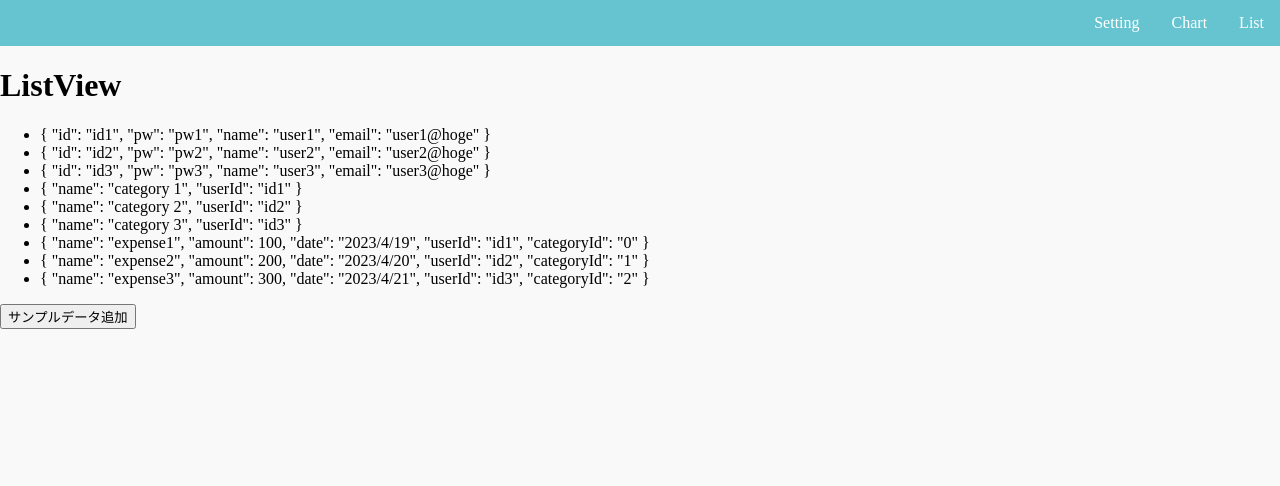
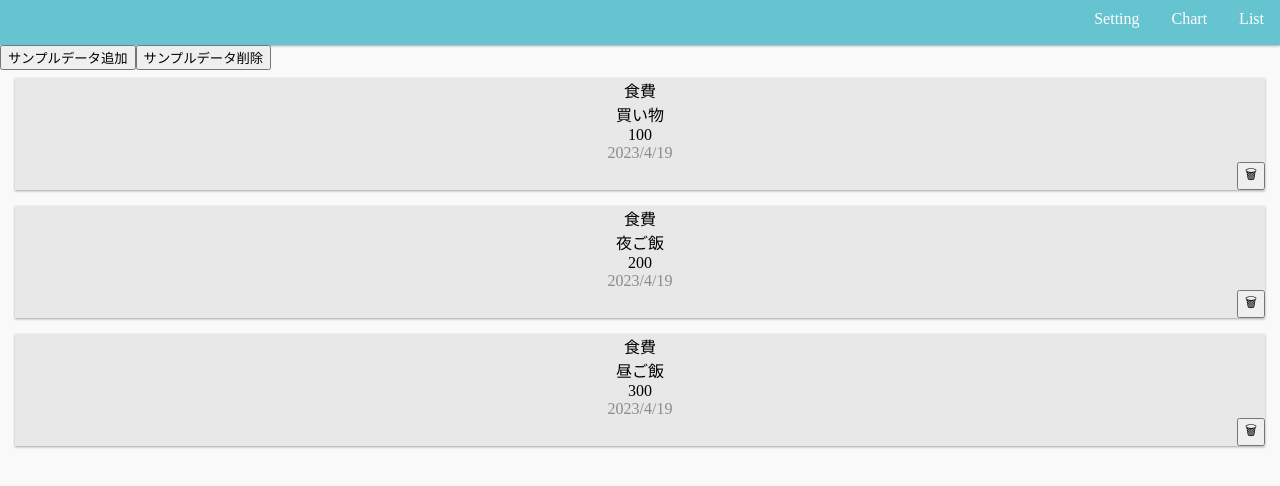
Before and after one commit to nitorionedan/home-budget, a Vue app: page / in a window 1280 px wide. Both pictures are taken after a click on the button "サンプルデータ追加". Shown: the top 486 px of the page. Built offline with nearby package versions, Linux system fonts and the light colour scheme.

Commit message:
dev: create list view mock

```diff
--- a/src/assets/main.css
+++ b/src/assets/main.css
@@ -1,3 +1,7 @@
+* {
+    box-sizing: border-box;
+}
+
 body {
     background-color: #f9f9f9;
     margin: 0;
--- a/src/components/ExpenseCard.vue
+++ b/src/components/ExpenseCard.vue
@@ -1,10 +1,52 @@
 <script setup lang="ts">
-
 defineProps<{
-    userId: string
+    category: string,
+    name: string,
+    amount: number,
+    date: string
 }>();
 </script>
 
 <template>
+    <div class="card-frame">
+        <div class="category">{{ category }}</div>
+        <div class="name">{{ name }}</div>
+        <div class="amount">{{ amount }}</div>
+        <div class="date">{{ date }}</div>
+        <div class="delete-button">
+            <button class="delete-button">🗑</button>
+        </div>
+    </div>
+</template>
 
-</template>
+<style scoped>
+.card-frame {
+    width: 100%;
+    background-color: #E8E8E8;
+    box-shadow: 0 1px 3px rgba(0,0,0,0.12), 0 1px 2px rgba(0,0,0,0.24);
+    /* margin: 15px 15px 15px 15px; */
+    /* margin-right: 15px; */
+}
+
+.category {
+    /* border: solid 1px black; */
+    text-align: center;
+}
+
+.name {
+    text-align: center;
+}
+
+.amount {
+    text-align: center;
+}
+
+.date {
+    text-align: center;
+    color: #8A8A8A;
+}
+
+.delete-button {
+    text-align: right;
+}
+</style>
--- a/src/components/Header.vue
+++ b/src/components/Header.vue
@@ -19,13 +19,19 @@ const strings = computed((): Strings => useStringsStore().strings);
     overflow: hidden;
     background-color: #66C4D1;
     display: block;
+    box-shadow: 0 1px 3px rgba(0,0,0,0.12), 0 1px 2px rgba(0,0,0,0.24);
+    width: 100%;
+    height: 45px;
+    margin: 0;
+    padding: 0;
+    /* position: fixed; */
 }
 
 .topnav > a {
     float: right;
     text-align: center;
     text-decoration: none;
-    padding: 14px 16px;
+    padding: 10px 16px;
     color: white;
     transition: 0.3s;
 }
--- a/src/stores/expenses.ts
+++ b/src/stores/expenses.ts
@@ -21,18 +21,18 @@ export const useExpensesStore = defineStore({
         }
     },
     getters: {
-        byUserId: (state): Map<string, Expense> => {
-            const userStore = useUserAccountsStore();
-            const userIds = [...userStore.userAccounts].filter(([id, account]) => id);
-            console.log(`userId: ${userIds.toString()}`);
-            const expensesByUserId = new Map<string, Expense>();
-            const array = [...state.expenses];
-            // const filtered = array.filter(([id, expense]) => {
+        // byUserId: (state): Map<string, Expense> => {
+        //     const userStore = useUserAccountsStore();
+        //     const userIds = [...userStore.userAccounts].map(([id, account]) => id);
+        //     const array = [...state.expenses];
+        //     const expensesByUserId = array.filter(([id, expense]) => {
+        //         const matchUserId = (userId: string) => { userId === userStore.currentUser.id };
+        //         console.log(`compare: ${ id }`);
+        //         return userIds.some(matchUserId);
+        //     });
 
-            // });
-
-            return state.expenses;
-        },
+        //     return new Map(expensesByUserId.map(([id, expense]) => [id, expense]));
+        // },
     },
     actions: {
         createExpense(expense: Expense): void {
--- a/src/stores/userAccounts.ts
+++ b/src/stores/userAccounts.ts
@@ -1,47 +1,121 @@
+import { ArgumentNullError } from "@/utilities/exceptions";
 import { defineStore } from "pinia";
-import { useBudgetCategoriesStore } from "./budgetCategories";
-import { useExpensesStore } from "./expenses";
 
 export type UserAccount = {
     id: string,
     pw: string,
     name: string,
-    email: string
+    email: string,
+    expenses: Expense[],
+    budgetCategories: BudgetCategory[]
+};
+
+export type Expense = {
+    id: string,
+    name: string,
+    amount: number,
+    date: string,
+    userId: string,
+    categoryId: string
+};
+
+export type BudgetCategory = {
+    id: string,
+    name: string,
+    userId: string
 };
 
 type State = {
-    userAccounts: Map<string, UserAccount>
+    userAccounts: UserAccount[],
+    currentUser: UserAccount
 };
 
 export const useUserAccountsStore = defineStore({
     id: "userAccounts",
     state: (): State => {
         return {
-            userAccounts: new Map<string, UserAccount>()
+            userAccounts: [] as UserAccount[],
+            currentUser: {
+                id: "",
+                pw: "",
+                name: "",
+                email: "",
+                expenses: [] as Expense[],
+                budgetCategories: [] as BudgetCategory[]
+            }
         }
     },
     getters: {
+        // currentExpenses: (state) => {
+        //     const expenses = [...state.currentUser.expenseMap];
+        //     const budgetCategories = state.currentUser.budgetCategoryMap;
+        //     const t = expenses.map(([id, expense]) => {
+        //         const budgetCategory = budgetCategories.get(expense.categoryId);
+        //         if (budgetCategories === undefined) {
+        //             throw new Error(`予算カテゴリID${expense.categoryId}に対する予算カテゴリがありません。`);
+        //         }
+        //         return {expense: expense, budgetCategory: budgetCategory}
+        //     });
+        // },
+
+        // currentBudgetCategories: (state): Map<string, BudgetCategory> => {
+        //     if (state.currentUser.budgetCategoryMap == undefined) {
+        //         state.currentUser.budgetCategoryMap = new Map<string, BudgetCategory>();
+        //     }
+
+        //     return state.currentUser.budgetCategoryMap;
+        // },
     },
     actions: {
         // テスト用データ用意
         prepareTestData(): void {
-            const user1: UserAccount = { id: "id1", pw: "pw1", name: "user1", email: "user1@hoge" };
-            const user2: UserAccount = { id: "id2", pw: "pw2", name: "user2", email: "user2@hoge" };
-            const user3: UserAccount = { id: "id3", pw: "pw3", name: "user3", email: "user3@hoge" };
-            this.userAccounts.set(user1.id, user1);
-            this.userAccounts.set(user2.id, user2);
-            this.userAccounts.set(user3.id, user3);
+            // アカウント
+            this.userAccounts.splice(0);
+            const user1: UserAccount = { id: "id1", pw: "pw1", name: "user1", email: "user1@hoge", expenses: [], budgetCategories: [] };
+            const user2: UserAccount = { id: "id2", pw: "pw2", name: "user2", email: "user2@hoge", expenses: [], budgetCategories: [] };
+            const user3: UserAccount = { id: "id3", pw: "pw3", name: "user3", email: "user3@hoge", expenses: [], budgetCategories: [] };
+            this.userAccounts.push(user1);
+            this.userAccounts.push(user2);
+            this.userAccounts.push(user3);
+            this.setCurrentUser("id1");
 
-            const budgetCategoryStore = useBudgetCategoriesStore();
-            let count = 0;
-            this.userAccounts.forEach(account => {
-                budgetCategoryStore.createCategory({ name: `category ${++count}`, userId: account.id });
-            });
+            // カテゴリ
+            user1.budgetCategories.push({ id: user1.budgetCategories.length.toString(), name: "食費", userId: user1.id });
+            user1.budgetCategories.push({ id: user1.budgetCategories.length.toString(), name: "交通費", userId: user1.id });
+            user1.budgetCategories.push({ id: user1.budgetCategories.length.toString(), name: "雑費", userId: user1.id });
 
-            const expensesStore = useExpensesStore();
-            expensesStore.createExpense({ name: "expense1", amount: 100, date: "2023/4/19", userId: user1.id, categoryId: "0" });
-            expensesStore.createExpense({ name: "expense2", amount: 200, date: "2023/4/20", userId: user2.id, categoryId: "1" });
-            expensesStore.createExpense({ name: "expense3", amount: 300, date: "2023/4/21", userId: user3.id, categoryId: "2" });
-        }
+            // 支出
+            user1.expenses.push({ id: user1.expenses.length.toString(), name: "買い物", amount: 100, date: "2023/4/19", userId: user1.id, categoryId: user1.budgetCategories[0].id });
+            user1.expenses.push({ id: user1.expenses.length.toString(), name: "夜ご飯", amount: 200, date: "2023/4/19", userId: user1.id, categoryId: user1.budgetCategories[0].id });
+            user1.expenses.push({ id: user1.expenses.length.toString(), name: "昼ご飯", amount: 300, date: "2023/4/19", userId: user1.id, categoryId: user1.budgetCategories[0].id });
+        },
+
+        setCurrentUser(userId: string): void {
+            const index = this.userAccounts.findIndex((user) => user.id === userId);
+            const defaultuser: UserAccount = {
+                id: "",
+                pw: "",
+                name: "",
+                email: "",
+                expenses: [],
+                budgetCategories: []
+            };
+            this.currentUser = index === -1 ? defaultuser : this.userAccounts[index];
+        },
+
+        clearAllTestData(): void {
+            this.userAccounts.splice(0);
+            const emptyUser: UserAccount = {
+                id: "",
+                pw: "",
+                name: "",
+                email: "",
+                expenses: [],
+                budgetCategories: []
+            };
+            this.currentUser.expenses.splice(0);
+            this.currentUser.budgetCategories.splice(0);
+            this.currentUser = emptyUser;
+        },
     }
 });
--- /dev/null
+++ b/src/utilities/exceptions.ts
@@ -0,0 +1,15 @@
+export class ArgumentNullError extends Error {
+    constructor(message?: string) {
+        super(`${message}がNullです。`);
+        this.name = new.target.name;
+
+        // Maintains proper stack trace for where our error was thrown (only available on V8)
+        if (Error.captureStackTrace) {
+            Error.captureStackTrace(this, this.constructor);
+        }
+
+        // https://future-architect.github.io/typescript-guide/exception.html
+        // 下記の行はTypeScriptの出力ターゲットがES2015より古い場合(ES3, ES5)のみ必要
+        Object.setPrototypeOf(this, new.target.prototype);
+    }
+}
--- a/src/views/ListView.vue
+++ b/src/views/ListView.vue
@@ -1,31 +1,77 @@
 <script setup lang="ts">
 import { computed, ref } from 'vue';
 import { useUserAccountsStore } from '@/stores/userAccounts';
-import { useBudgetCategoriesStore } from "@/stores/budgetCategories";
-import { useExpensesStore } from "@/stores/expenses";
+import ExpenseCard from '@/components/ExpenseCard.vue';
 
-const userAccountsStore = useUserAccountsStore();
-const budgetCategoriesStore = useBudgetCategoriesStore();
-const expensesSotre = useExpensesStore();
-const expenses = computed(() => expensesSotre.byUserId);
+const usersStore = useUserAccountsStore();
+const expenses = computed(() => usersStore.currentUser.expenses);
+const budgetCategories = computed(() => usersStore.currentUser.budgetCategories);
+
+function budgetCategoryNameById(categoryId: string): string {
+    const index = budgetCategories.value.findIndex((category) => category.id === categoryId);
+    if (index === -1) {
+        console.log(`予算カテゴリID（${categoryId}）がみつかりません。`);
+        return "";
+    }
+
+    return budgetCategories.value[index].name;
+}
 
 function createTestData(): void {
-    userAccountsStore.prepareTestData();
+    usersStore.prepareTestData();
+    usersStore.setCurrentUser("id1");
+}
+
+function clearAllUserDatas(): void {
+    usersStore.clearAllTestData();
 }
 </script>
 
 <template>
-    <h1>ListView</h1>
-    <ul>
-        <li v-for="[id, account] in userAccountsStore.userAccounts" :key="id">
-            {{ account }}
-        </li>
-        <li v-for="[id, budgetCategories] in budgetCategoriesStore.categories" :key="id">
-            {{ budgetCategories }}
-        </li>
-        <li v-for="[id, expense] in expenses" :key="id">
-            {{ expense }}
-        </li>
-    </ul>
     <button @click="createTestData">サンプルデータ追加</button>
+    <button @click="clearAllUserDatas">サンプルデータ削除</button>
+    <div v-if="usersStore.currentUser.expenses.length > 0">
+        <div class="row">
+            <div class="col-12" v-for="(expense, id) in expenses" :key="id">
+                <ExpenseCard :category="budgetCategoryNameById(expense.categoryId)" :name="expense.name" :amount="expense.amount" :date="expense.date"></ExpenseCard>
+            </div>
+        </div>
+    </div>
+    <div v-else>
+        <p>データはありません。</p>
+    </div>
 </template>
+
+<style scoped>
+.row::after {
+  content: "";
+  clear: both;
+  display: block;
+}
+
+[class*="col-"] {
+  float: left;
+  padding: 8px 15px;
+}
+
+/* For desktop: */
+.col-1 {width: 8.33%;}
+.col-2 {width: 16.66%;}
+.col-3 {width: 25%;}
+.col-4 {width: 33.33%;}
+.col-5 {width: 41.66%;}
+.col-6 {width: 50%;}
+.col-7 {width: 58.33%;}
+.col-8 {width: 66.66%;}
+.col-9 {width: 75%;}
+.col-10 {width: 83.33%;}
+.col-11 {width: 91.66%;}
+.col-12 {width: 100%;}
+
+@media only screen and (max-width: 768px) {
+  /* For mobile phones: */
+  [class*="col-"] {
+    width: 100%;
+  }
+}
+</style>
```
Also changed, not shown: 2 other files (tests, documents, lock files or other folders).
